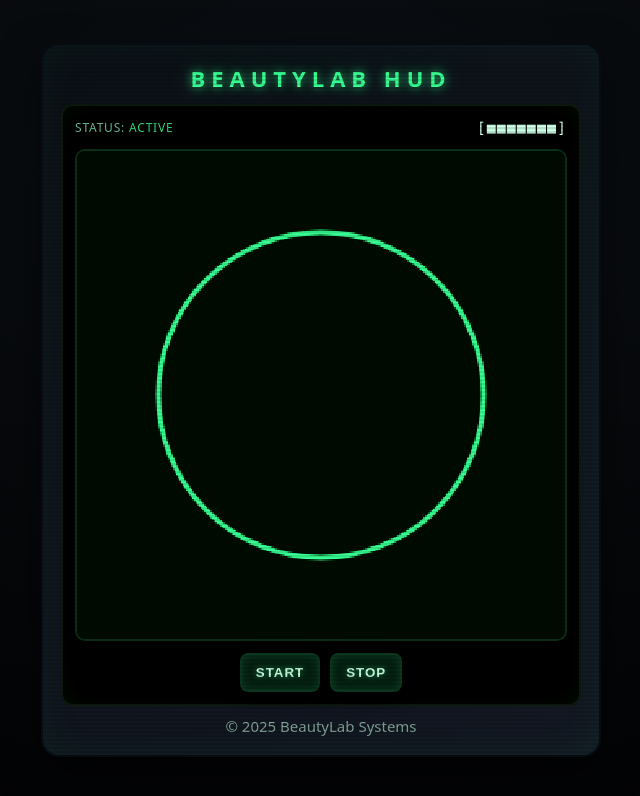
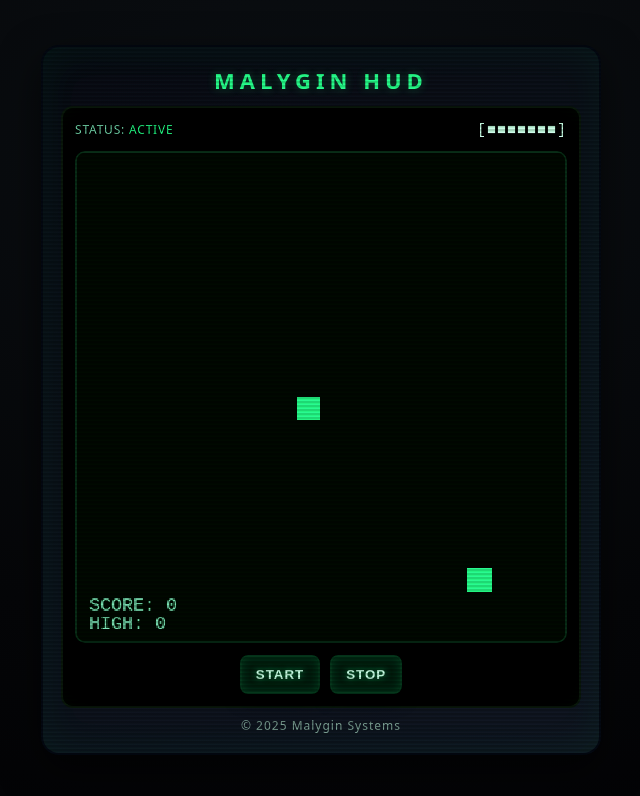
Before and after one commit to ViLmOzH/ViLmOzH.github.io, a plain HTML site: page index.html in a window 1280 px wide. Both pictures are taken after a click on the button "START". Shown: the whole page, without its empty margins (319-959 px from the left). Drawn offline with Linux system fonts and the light colour scheme.

Commit message:
Add files via upload

```diff
--- a/index.html
+++ b/index.html
@@ -4,17 +4,14 @@
 <head>
     <meta charset="UTF-8" />
     <meta name="viewport" content="width=device-width, initial-scale=1.0" />
-    <title>CRT Панель — BeautyLab HUD</title>
+    <title>Malygin HUD</title>
 
     <style>
         :root {
             --bg: #0a0c0f;
-            --grid: #0d1117;
             --phosphor: #4aff9c;
             --phosphor-dim: #27e07c;
-            --red: #ff3b3b;
             --text: #d1ffe8;
-            --muted: #7ce4b2;
             --bezel: #12151b;
             --bezel2: #1a1f29;
         }
@@ -23,26 +20,37 @@
             box-sizing: border-box;
         }
 
-        html,
         body {
-            height: 100%;
+            margin: 0;
+            background: radial-gradient(1200px 800px at 50% 20%,
+                    #0b0f13 0%,
+                    #050608 60%,
+                    #020204 100%);
+            color: var(--text);
+            font: 15px/1.4 system-ui, monospace;
+            display: grid;
+            place-items: center;
+            height: 100vh;
+            animation: flickerBg 4s infinite;
         }
 
-        body {
-            margin: 0;
-            background: radial-gradient(1200px 800px at 50% 20%, #0b0f13 0%, #050608 60%, #020204 100%);
-            color: var(--text);
-            font: 15px/1.4 system-ui, -apple-system, Segoe UI, Roboto, "Helvetica Neue",
-                Arial, monospace;
-            display: grid;
-            place-items: center;
-            padding: 24px;
+        @keyframes flickerBg {
+            0% {
+                filter: brightness(0.98);
             }
 
-        /* CRT & bezel frame */
+            50% {
+                filter: brightness(1.02);
+            }
+
+            100% {
+                filter: brightness(0.98);
+            }
+        }
+
         .crt {
             width: min(560px, 100%);
-            filter: contrast(1.05) saturate(1.1);
+            filter: contrast(1.08) saturate(1.2);
             position: relative;
         }
 
@@ -50,14 +58,29 @@
             content: "";
             position: absolute;
             inset: 0;
-            pointer-events: none;
             background: repeating-linear-gradient(to bottom,
-                    rgba(0, 0, 0, 0.15) 0px,
-                    rgba(0, 0, 0, 0.15) 2px,
+                    rgba(0, 0, 0, 0.2) 0px,
+                    rgba(0, 0, 0, 0.2) 2px,
                     rgba(0, 0, 0, 0) 3px,
                     rgba(0, 0, 0, 0) 4px);
             mix-blend-mode: multiply;
             border-radius: 18px;
+            pointer-events: none;
+            animation: flicker 0.12s infinite;
+        }
+
+        @keyframes flicker {
+            0% {
+                opacity: 0.96;
+            }
+
+            50% {
+                opacity: 1;
+            }
+
+            100% {
+                opacity: 0.97;
+            }
         }
 
         .bezel {
@@ -69,18 +92,26 @@
                 inset 0 0 40px rgba(0, 255, 120, 0.05);
         }
 
-        .wrap {
+        .logo {
             text-align: center;
-        }
-
-        .logo {
             margin: 0 0 10px;
-            letter-spacing: 6px;
+            letter-spacing: 5px;
             font-weight: 800;
             font-size: 22px;
             color: var(--phosphor);
             text-shadow: 0 0 10px rgba(74, 255, 156, 0.7),
                 0 0 25px rgba(74, 255, 156, 0.35);
+            animation: glow 2s ease-in-out infinite alternate;
+        }
+
+        @keyframes glow {
+            from {
+                text-shadow: 0 0 8px rgba(74, 255, 156, 0.3);
+            }
+
+            to {
+                text-shadow: 0 0 15px rgba(74, 255, 156, 0.8);
+            }
         }
 
         .panel {
@@ -101,14 +132,12 @@
 
         .sub {
             color: #8bdcb9;
-            opacity: 0.9;
             font-size: 12px;
             letter-spacing: 0.8px;
         }
 
         .led {
-            font-family: ui-monospace, SFMono-Regular, Menlo, Monaco, Consolas,
-                "Liberation Mono", monospace;
+            font-family: monospace;
             letter-spacing: 1px;
         }
 
@@ -123,6 +152,21 @@
             border-radius: 10px;
             border: 2px solid #163321;
             image-rendering: pixelated;
+            animation: crtPulse 3s infinite;
+        }
+
+        @keyframes crtPulse {
+            0% {
+                filter: brightness(0.98);
+            }
+
+            50% {
+                filter: brightness(1.02);
+            }
+
+            100% {
+                filter: brightness(0.98);
+            }
         }
 
         .controls {
@@ -150,13 +194,12 @@
             filter: brightness(1.15);
         }
 
-        .btn:active {
-            transform: translateY(1px);
-        }
-
         .footer {
             margin: 10px 0 0;
+            text-align: center;
             opacity: 0.6;
+            font-size: 12px;
+            letter-spacing: 1px;
         }
     </style>
 </head>
@@ -164,8 +207,7 @@
 <body>
     <div class="crt">
         <div class="bezel">
-            <div class="wrap">
-                <h1 class="logo">BEAUTYLAB HUD</h1>
+            <h1 class="logo">MALYGIN HUD</h1>
             <div class="panel">
                 <div id="hud">
                     <span class="sub">STATUS: <span id="status">OFFLINE</span></span>
@@ -177,8 +219,7 @@
                     <button class="btn" id="stopBtn">STOP</button>
                 </div>
             </div>
-                <p class="footer">© 2025 BeautyLab Systems</p>
-            </div>
+            <p class="footer">© 2025 Malygin Systems</p>
         </div>
     </div>
 
@@ -190,43 +231,133 @@
         const statusText = document.getElementById('status');
         const led = document.getElementById('led');
 
-        canvas.width = 300;
-        canvas.height = 300;
+        canvas.width = 400;
+        canvas.height = 400;
+        const box = 20;
 
-        let running = false;
-        let angle = 0;
+        let snake, direction, food, score, highScore, running;
+        highScore = localStorage.getItem('malyginHighScore') || 0;
 
-        function draw() {
-            ctx.fillStyle = '#001100';
+        function resetGame() {
+            snake = [{ x: 9 * box, y: 10 * box }];
+            direction = null;
+            food = randomFood();
+            score = 0;
+        }
+
+        function randomFood() {
+            return {
+                x: Math.floor(Math.random() * 19) * box,
+                y: Math.floor(Math.random() * 19) * box
+            };
+        }
+
+        function collision(head, arr) {
+            return arr.some(p => p.x === head.x && p.y === head.y);
+        }
+
+        function drawSnakeGame() {
+            ctx.fillStyle = "#001100";
             ctx.fillRect(0, 0, canvas.width, canvas.height);
 
-            if (running) {
-                ctx.strokeStyle = '#4aff9c';
-                ctx.lineWidth = 3;
-                ctx.beginPath();
-                ctx.arc(150, 150, 100, 0, angle);
-                ctx.stroke();
-                angle += 0.05;
+            ctx.fillStyle = "#4aff9c";
+            ctx.fillRect(food.x, food.y, box, box);
+
+            snake.forEach((s, i) => {
+                ctx.fillStyle = i === 0 ? "#4aff9c" : "#27e07c";
+                ctx.fillRect(s.x, s.y, box - 1, box - 1);
+            });
+
+            let snakeX = snake[0].x;
+            let snakeY = snake[0].y;
+
+            if (direction === "LEFT") snakeX -= box;
+            if (direction === "UP") snakeY -= box;
+            if (direction === "RIGHT") snakeX += box;
+            if (direction === "DOWN") snakeY += box;
+
+            if (snakeX === food.x && snakeY === food.y) {
+                score++;
+                food = randomFood();
+            } else {
+                snake.pop();
             }
 
-            requestAnimationFrame(draw);
+            const newHead = { x: snakeX, y: snakeY };
+
+            if (
+                snakeX < 0 ||
+                snakeY < 0 ||
+                snakeX >= canvas.width ||
+                snakeY >= canvas.height ||
+                collision(newHead, snake)
+            ) {
+                running = false;
+                statusText.textContent = "GAME OVER";
+                statusText.style.color = "#ff3b3b";
+                led.textContent = "[×××××××]";
+                if (score > highScore) {
+                    highScore = score;
+                    localStorage.setItem('malyginHighScore', highScore);
+                }
+                return;
+            }
+
+            snake.unshift(newHead);
+
+            ctx.fillStyle = "#8bdcb9";
+            ctx.font = "15px monospace";
+            ctx.fillText("SCORE: " + score, 10, canvas.height - 25);
+            ctx.fillText("HIGH: " + highScore, 10, canvas.height - 10);
+        }
+
+        document.addEventListener("keydown", (e) => {
+            if (e.key === "ArrowLeft" && direction !== "RIGHT") direction = "LEFT";
+            if (e.key === "ArrowUp" && direction !== "DOWN") direction = "UP";
+            if (e.key === "ArrowRight" && direction !== "LEFT") direction = "RIGHT";
+            if (e.key === "ArrowDown" && direction !== "UP") direction = "DOWN";
+        });
+
+        let gameInterval;
+
+        function gameLoop() {
+            if (running) drawSnakeGame();
+        }
+
+        // --- аудио-эффект включения монитора ---
+        function playStartupSound() {
+            const ctx = new (window.AudioContext || window.webkitAudioContext)();
+            const osc = ctx.createOscillator();
+            const gain = ctx.createGain();
+            osc.connect(gain);
+            gain.connect(ctx.destination);
+            osc.type = "sine";
+            osc.frequency.setValueAtTime(120, ctx.currentTime);
+            osc.frequency.exponentialRampToValueAtTime(30, ctx.currentTime + 0.4);
+            gain.gain.setValueAtTime(0.2, ctx.currentTime);
+            gain.gain.exponentialRampToValueAtTime(0.001, ctx.currentTime + 0.4);
+            osc.start();
+            osc.stop(ctx.currentTime + 0.4);
         }
 
         startBtn.onclick = () => {
+            resetGame();
             running = true;
-            statusText.textContent = 'ACTIVE';
-            statusText.style.color = '#4aff9c';
-            led.textContent = '[■■■■■■■]';
+            statusText.textContent = "ACTIVE";
+            statusText.style.color = "#4aff9c";
+            led.textContent = "[■■■■■■■]";
+            clearInterval(gameInterval);
+            gameInterval = setInterval(gameLoop, 120);
+            playStartupSound(); // звук при запуске
         };
 
         stopBtn.onclick = () => {
             running = false;
-            statusText.textContent = 'OFFLINE';
-            statusText.style.color = '#ff3b3b';
-            led.textContent = '[□□□□□□□]';
+            statusText.textContent = "OFFLINE";
+            statusText.style.color = "#ff3b3b";
+            led.textContent = "[□□□□□□□]";
+            clearInterval(gameInterval);
         };
-
-        draw();
     </script>
 </body>
 
```
Lines whose indentation alone changed are shown as unchanged.
